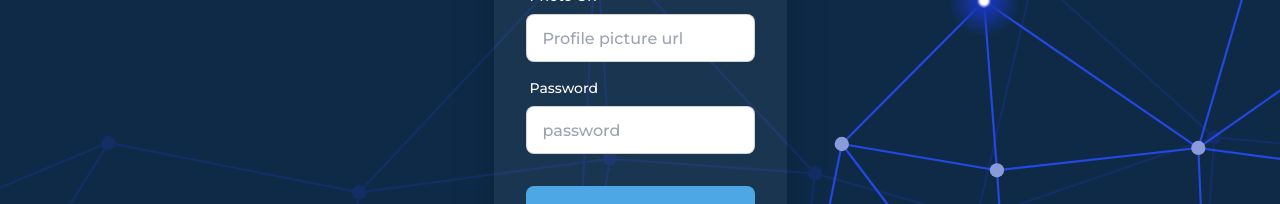
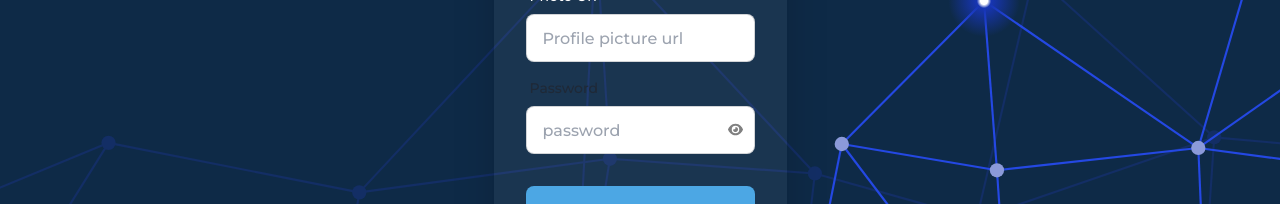
Before and after one commit to razu381/Sucess-blueprint, a React (Vite) app: page /signup in a window 1280 px wide. Shown: the part 422-626 px from the top of the page. Built offline with nearby package versions, Linux system fonts and the light colour scheme; no server answers.

Commit message:
eye button on password field for login and signup added, working version before debugging the form override issue

```diff
--- a/src/Pages/LogIn.jsx
+++ b/src/Pages/LogIn.jsx
@@ -4,10 +4,12 @@ import { Link, useLocation, useNavigate } from "react-router-dom";
 import { toast } from "react-toastify";
 import "react-toastify/dist/ReactToastify.css";
 import { Helmet } from "react-helmet";
+import { FaEye, FaEyeSlash } from "react-icons/fa6";
 
 function LogIn() {
   let { setUser, signIn, loginWithGoogle } = useContext(AuthContext);
-  let [userEmail, setUserEmail] = useState();
+  let [userEmail, setUserEmail] = useState(); //to send email to forget pass
+  let [showPass, setShowpass] = useState(false);
   let location = useLocation().state;
   // if (location) {
   //   location = location.replace("/", "");
@@ -59,15 +61,29 @@ function LogIn() {
                   required
                 />
               </div>
-              <div className="form-control">
+              <div className="form-control relative">
                 <label className="label">
                   <span className="label-text text-white">Password</span>
                 </label>
+                {showPass ? (
+                  <FaEyeSlash
+                    onClick={() => setShowpass(!showPass)}
+                    color="grey"
+                    className="absolute top-12 mt-1 right-3"
+                  />
+                ) : (
+                  <FaEye
+                    onClick={() => setShowpass(!showPass)}
+                    color="grey"
+                    className="absolute top-12 mt-1 right-3"
+                  />
+                )}
+
                 <input
                   name="pass"
-                  type="password"
+                  type={showPass ? "text" : "password"}
                   placeholder="password"
-                  className="input input-bordered text-white"
+                  className="input input-bordered"
                   required
                 />
                 <button
--- a/src/Pages/SignUp.jsx
+++ b/src/Pages/SignUp.jsx
@@ -1,12 +1,15 @@
-import React, { useContext } from "react";
+import React, { useContext, useState } from "react";
 import { AuthContext } from "../Providers/AuthProvider";
 import { Link } from "react-router-dom";
 import { toast } from "react-toastify";
 import { Helmet } from "react-helmet";
+import { FaEye, FaEyeSlash } from "react-icons/fa6";
 
 function SignUp() {
   let { setUser, createAccount, editProfile, loginWithGoogle } =
     useContext(AuthContext);
+
+  let [showPass, setShowpass] = useState(false);
 
   function handleSignUp(e) {
     e.preventDefault();
@@ -82,15 +85,28 @@ function SignUp() {
                   className="input input-bordered"
                 />
               </div>
-              <div className="form-control">
+              <div className="form-control relative">
                 <label className="label">
-                  <span className="label-text text-white">Password</span>
+                  <span className="label-text ">Password</span>
                 </label>
+                {showPass ? (
+                  <FaEyeSlash
+                    onClick={() => setShowpass(!showPass)}
+                    color="grey"
+                    className="absolute top-12 mt-1 right-3"
+                  />
+                ) : (
+                  <FaEye
+                    onClick={() => setShowpass(!showPass)}
+                    color="grey"
+                    className="absolute top-12 mt-1 right-3"
+                  />
+                )}
                 <input
                   name="pass"
-                  type="password"
+                  type={showPass ? "text" : "password"}
                   placeholder="password"
-                  className="input input-bordered text-white"
+                  className="input input-bordered"
                   required
                 />
               </div>
```
